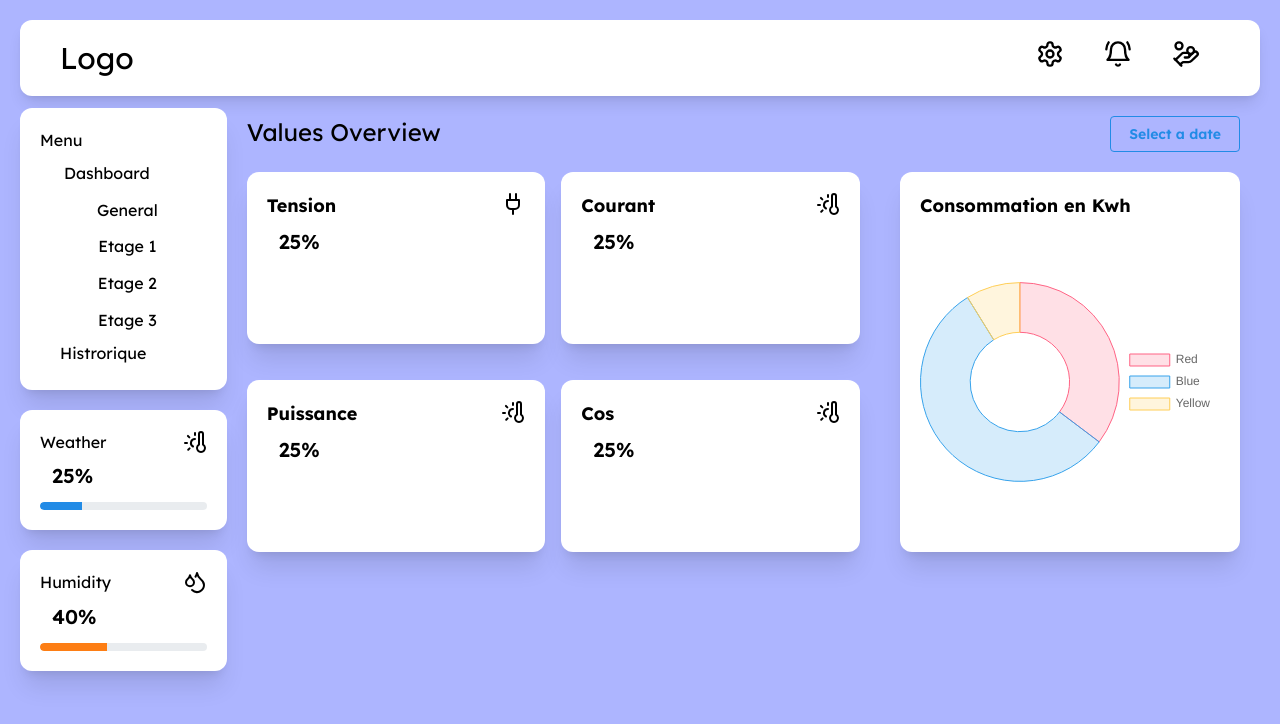
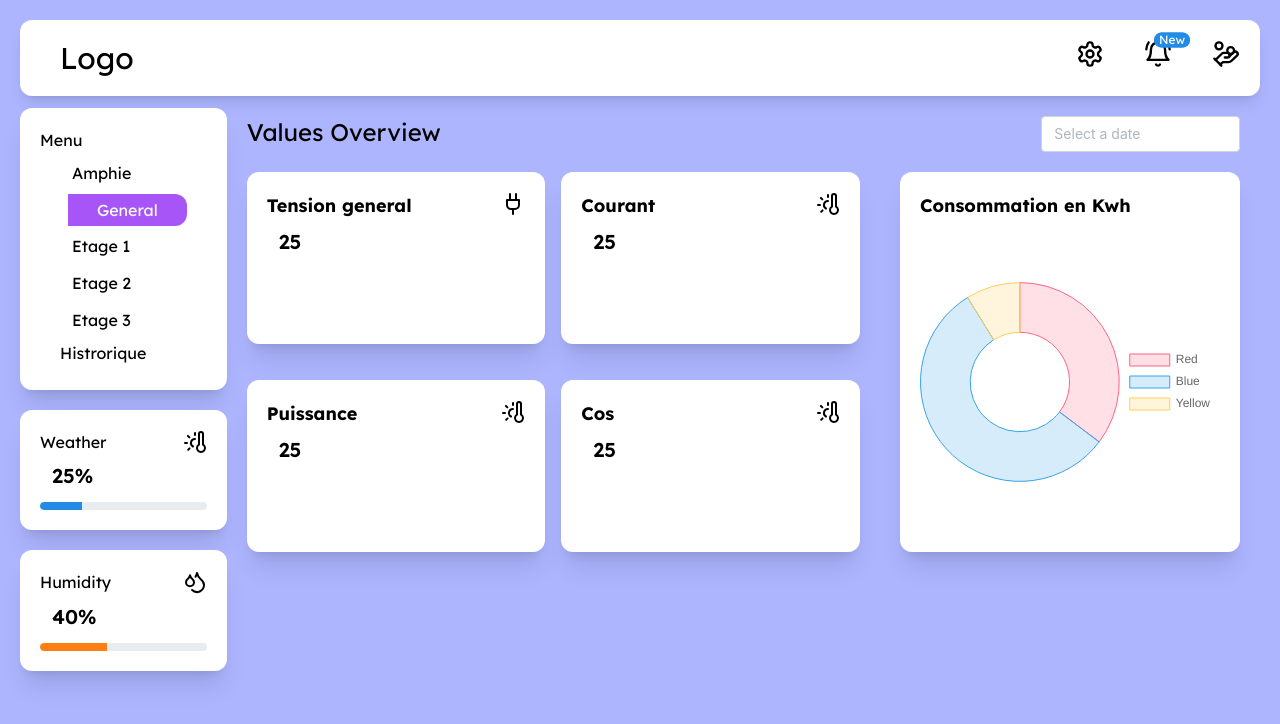
Before and after one commit to wissamboukhaimadev/client_pprim, a Next.js app: page / in a window 1280 px wide. Before the commit this address had no page. Shown: the top 724 px of the page. Built offline with nearby package versions, Linux system fonts and the light colour scheme.

Commit message:
more ui features

```diff
--- a/app/chart/page.tsx
+++ b/app/chart/page.tsx
@@ -1,42 +1,42 @@
 "use client"
 
 import { useRouter } from 'next/navigation'
-import React, { useEffect } from 'react'
+import React, { useEffect, useState } from 'react'
 import { motion } from "framer-motion"
 import BarChart from '@/components/charts/BarChart'
 import Header from '@/components/Header'
 import SideNav from '@/components/SideNav'
+import { navigation_labels } from '@/utils/navigation'
 
 
 export default function Chart() {
 
+    const [currentLabel, setCurrentLabel] = useState<navigation_labels>("General")
+
     const router = useRouter()
 
-    useEffect(() => {
-        const interval = setInterval(() => {
-            router.push('/');
-        }, 5000); // Trigger navigation every 10 seconds
+    // useEffect(() => {
+    //     const interval = setInterval(() => {
+    //         router.push('/');
+    //     }, 5000); // Trigger navigation every 10 seconds
 
-        return () => clearInterval(interval);
-    }, [router])
+    //     return () => clearInterval(interval);
+    // }, [router])
 
     return (
-        <motion.div
+        <div
             className="bg-pprimbg pt-5 px-5 h-screen"
-            initial={{ y: 100, opacity: 0 }}
-            animate={{ y: 0, opacity: 1 }}
-            transition={{ ease: "easeIn", duration: 0.5 }}
         >
             <Header />
             <div className="flex">
 
-                <SideNav />
+                <SideNav currentLabel={currentLabel} setCurrentLabel={setCurrentLabel} />
 
 
                 <div className='flex-grow mx-10 p-5 bg-white mt-10'>
                     <BarChart />
                 </div>
             </div>
-        </motion.div>
+        </div>
     )
 }
--- a/app/page.tsx
+++ b/app/page.tsx
@@ -2,93 +2,74 @@
 
 import Header from "@/components/Header";
 import SideNav from "@/components/SideNav";
+import CardsAmphie from "@/components/cards/CardsAmphie";
+import CardsEtage1 from "@/components/cards/CardsEtage1";
+import CardsEtage2 from "@/components/cards/CardsEtage2";
+import CardsEtage3 from "@/components/cards/CardsEtage3";
+import CardsGeneral from "@/components/cards/CardsGeneral";
 import DognutChart from "@/components/charts/DognutChart";
-import { ICard } from "@/utils/cards";
-import { Button } from "@mantine/core";
-import { Plug, ThermometerSun } from "lucide-react";
+import { navigation_labels } from "@/utils/navigation";
+import { DatePickerInput } from "@mantine/dates";
 import { useRouter } from "next/navigation";
-import { useEffect } from "react";
+import { useEffect, useState } from "react";
+
+import { motion } from "framer-motion"
+import '@mantine/dates/styles.css';
 
 
-
-const cards_items: ICard[] = [
-  {
-    title: "Tension",
-    value: 25,
-    icon: <Plug />
-  },
-  {
-    title: "Courant",
-    value: 25,
-    icon: <ThermometerSun />
-  },
-  {
-    title: "Puissance",
-    value: 25,
-    icon: <ThermometerSun />
-  },
-  {
-    title: "Cos",
-    value: 25,
-    icon: <ThermometerSun />
-  },
-]
 
 export default function Home() {
 
   const router = useRouter()
 
-  useEffect(() => {
-    const interval = setInterval(() => {
-      router.push('/chart');
-    }, 5000);
+  const [currentLabel, setCurrentLabel] = useState<navigation_labels>("General")
+  const [dateValue, setDateValue] = useState<Date | null>(null)
 
-    return () => clearInterval(interval);
-  }, [router])
+  // useEffect(() => {
+  //   const interval = setInterval(() => {
+  //     router.push('/chart');
+  //   }, 5000);
+
+  //   return () => clearInterval(interval);
+  // }, [router])
 
   return (
     <div className="bg-pprimbg pt-5 px-5 h-screen">
       <Header />
       <div className="flex">
-        <SideNav />
+        <SideNav
+          currentLabel={currentLabel}
+          setCurrentLabel={setCurrentLabel}
+        />
         <div className="main p-5 flex-grow">
           <div className="flex justify-between  ">
             <div>
               <p className="text-2xl">Values Overview</p>
             </div>
-            <div>
-              <div>
-                <Button variant="outline">Select a date</Button>
-
-              </div>
+            <div className="w-1/5">
+              <DatePickerInput
+                placeholder="Select a date"
+                value={dateValue}
+                onChange={setDateValue}
+              />
             </div>
           </div>
 
-
           <div className="flex justify-between ">
             <div className="w-2/3 grid grid-cols-2 gap-4 mr-10">
-
-              {cards_items.map((item, index) => (
-                <div key={index} className="mt-5 p-5 bg-white rounded-xl shadow-xl">
-                  <div className="flex justify-between">
-                    <div>
-                      <p className="font-bold text-lg" >{item.title}</p>
-                      <p className="text-xl font-semibold pl-3 mt-2">{item.value}%</p>
-                    </div>
-                    <div>
-                      {item.icon}
-                    </div>
-                  </div>
-                </div>
-              ))}
-
+              <SwitchCardsByLabel label={currentLabel} />
             </div>
 
-            <div className="flex-grow ">
-              <div className="mt-5 p-5 bg-white rounded-xl shadow-xl">
+            <div
+              className="flex-grow"
+
+            >
+              <div
+                className="mt-5 p-5 bg-white rounded-xl shadow-xl"
+              >
                 <div className="flex justify-between">
                   <div>
-                    <p className="font-bold text-lg" >Consommation en Kwh</p>
+                    <p className="font-bold text-lg">Consommation en Kwh</p>
                     <div className="mt-3">
                       <DognutChart />
                     </div>
@@ -97,14 +78,30 @@ export default function Home() {
               </div>
             </div>
 
+
           </div>
-
-
-
-
-
         </div>
       </div>
     </div>
   );
 }
+
+type TSwitchCardsByLabel = {
+  label: navigation_labels
+}
+
+function SwitchCardsByLabel({ label }: TSwitchCardsByLabel) {
+  if (label === "General") {
+    return <CardsGeneral />
+  } else if (label === "Etage 1") {
+    return <CardsEtage1 />
+  } else if (label === "Etage 2") {
+    return <CardsEtage2 />
+  } else if (label === "Etage 3") {
+    return <CardsEtage3 />
+  } else if (label === "Amphie") {
+    return <CardsAmphie />
+  } else {
+    return null
+  }
+}
--- a/components/Header.tsx
+++ b/components/Header.tsx
@@ -1,14 +1,26 @@
+import { Indicator } from '@mantine/core'
 import { BellRing, HandCoins, Settings } from 'lucide-react'
+import { useRouter } from 'next/navigation'
 import React from 'react'
 
 export default function Header() {
+
+    const router = useRouter()
     return (
         <div className='flex justify-between pl-10 pr-5 bg-white p-5 rounded-xl shadow-lg '>
-            <p className='text-3xl'>Logo</p>
+            <p className='text-3xl cursor-pointer' onClick={() => {
+                router.push("/")
+            }}>Logo</p>
             <div className='flex'>
-                <Settings className='mr-10 cursor-pointer' size={28} />
-                <BellRing className='mr-10 cursor-pointer' size={28} />
-                <HandCoins className='mr-10 cursor-pointer' size={28} />
+                <Settings className=' cursor-pointer' size={28} />
+                <Indicator
+                    disabled={false}
+                    size={15}
+                    label="New"
+                >
+                    <BellRing className='ml-10 cursor-pointer' size={28} />
+                </Indicator>
+                <HandCoins className='ml-10 cursor-pointer' size={28} />
             </div>
         </div>
     )
--- a/components/SideNav.tsx
+++ b/components/SideNav.tsx
@@ -1,9 +1,20 @@
-import { navigation_items } from '@/utils/navigation'
+import { navigation_items, navigation_labels } from '@/utils/navigation'
 import { Progress } from '@mantine/core'
 import { Droplets, ThermometerSun } from 'lucide-react'
 import { motion } from "framer-motion"
+import { Dispatch, SetStateAction, useState } from 'react'
+import { useRouter } from 'next/navigation'
 
-function SideNav() {
+
+type TSideNav = {
+    currentLabel: navigation_labels,
+    setCurrentLabel: Dispatch<SetStateAction<navigation_labels>>
+}
+
+function SideNav({ currentLabel, setCurrentLabel }: TSideNav) {
+
+    const router = useRouter()
+
     return (
         <motion.div
             className="side nav flex flex-col mt-3 w-1/6"
@@ -14,16 +25,16 @@ function SideNav() {
             <div className="p-5 bg-white rounded-xl  shadow-xl">
                 <p className="mb-1 text-">Menu</p>
                 <div>
-                    <div className="pl-5 mr-5 cursor-pointer">
-                        <p className="mb-1 p-1 ">Dashboard</p>
-                    </div>
                     {navigation_items.map((item, index) => (
-                        <div key={index} className="pl-5 mr-5 ml-2 cursor-pointer">
-                            <p className="mb-1 p-1 text-center">{item.label}</p>
+                        <div key={index} className="pl-5 mr-5 ml-2 cursor-pointer"
+                            onClick={() => {
+                                setCurrentLabel(item.label)
+                            }}>
+                            <p className={`mb-1 p-1  ${currentLabel === item.label && "bg-purple-500 rounded-r-xl text-white text-center"}`}>{item.label}</p>
                         </div>
                     ))}
-                    <div className="pl-5 mr-5 cursor-pointer">
-                        <p className="mb-1 ">Histrorique</p>
+                    <div className="pl-5 mr-5 cursor-pointer" onClick={() => router.push("/chart")}>
+                        <p className="mb-1 " >Histrorique</p>
                     </div>
                 </div>
             </div>
@@ -54,7 +65,7 @@ function SideNav() {
                 <Progress className="mt-3 " value={40} color="orange" />
             </div>
 
-        </motion.div>
+        </motion.div >
     )
 }
 
--- /dev/null
+++ b/components/cards/CardsAmphie.tsx
@@ -0,0 +1,50 @@
+import { ICard } from '@/utils/cards'
+import { Plug, ThermometerSun } from 'lucide-react'
+
+import { motion } from "framer-motion"
+
+
+const cards_items: ICard[] = [
+    {
+        title: "Temperature",
+        value: 25,
+        icon: <Plug />
+    },
+    {
+        title: "Humidite",
+        value: 25,
+        icon: <ThermometerSun />
+    },
+    {
+        title: "C02",
+        value: 25,
+        icon: <ThermometerSun />
+    },
+
+]
+
+export default function CardsAmphie() {
+    return (
+        <>
+            {cards_items.map((item, index) => (
+                <motion.div
+                    key={index}
+                    className="mt-5 p-5 bg-white rounded-xl shadow-xl"
+                    initial={{ y: 80, opacity: 0 }}
+                    animate={{ y: 0, opacity: 1 }}
+                    transition={{ ease: "easeInOut", duration: 0.5 * index / 2 }}
+                >
+                    <div className="flex justify-between">
+                        <div>
+                            <p className="font-bold text-lg" >{item.title}</p>
+                            <p className="text-xl font-semibold pl-3 mt-2">{item.value}</p>
+                        </div>
+                        <div>
+                            {item.icon}
+                        </div>
+                    </div>
+                </motion.div>
+            ))}
+        </>
+    )
+}
--- /dev/null
+++ b/components/cards/CardsEtage1.tsx
@@ -0,0 +1,53 @@
+import { ICard } from '@/utils/cards'
+import { Plug, ThermometerSun } from 'lucide-react'
+
+import { motion } from "framer-motion"
+
+const cards_items: ICard[] = [
+    {
+        title: "Tension Etage 1",
+        value: 25,
+        icon: <Plug />
+    },
+    {
+        title: "Courant",
+        value: 25,
+        icon: <ThermometerSun />
+    },
+    {
+        title: "Puissance",
+        value: 25,
+        icon: <ThermometerSun />
+    },
+    {
+        title: "Cos",
+        value: 25,
+        icon: <ThermometerSun />
+    },
+]
+
+export default function CardsEtage1() {
+    return (
+        <>
+            {cards_items.map((item, index) => (
+                <motion.div
+                    key={index}
+                    className="mt-5 p-5 bg-white rounded-xl shadow-xl"
+                    initial={{ y: -80, opacity: 0 }}
+                    animate={{ y: 0, opacity: 1 }}
+                    transition={{ ease: "easeInOut", duration: 0.5 * index / 2 }}
+                >
+                    <div className="flex justify-between">
+                        <div>
+                            <p className="font-bold text-lg" >{item.title}</p>
+                            <p className="text-xl font-semibold pl-3 mt-2">{item.value}</p>
+                        </div>
+                        <div>
+                            {item.icon}
+                        </div>
+                    </div>
+                </motion.div>
+            ))}
+        </>
+    )
+}
--- /dev/null
+++ b/components/cards/CardsEtage2.tsx
@@ -0,0 +1,54 @@
+import { ICard } from '@/utils/cards'
+import { Plug, ThermometerSun } from 'lucide-react'
+
+import { motion } from "framer-motion"
+
+
+const cards_items: ICard[] = [
+    {
+        title: "Tension Etage2",
+        value: 25,
+        icon: <Plug />
+    },
+    {
+        title: "Courant",
+        value: 25,
+        icon: <ThermometerSun />
+    },
+    {
+        title: "Puissance",
+        value: 25,
+        icon: <ThermometerSun />
+    },
+    {
+        title: "Cos",
+        value: 25,
+        icon: <ThermometerSun />
+    },
+]
+
+export default function CardsEtage2() {
+    return (
+        <>
+            {cards_items.map((item, index) => (
+                <motion.div
+                    key={index}
+                    className="mt-5 p-5 bg-white rounded-xl shadow-xl"
+                    initial={{ x: -80, opacity: 0 }}
+                    animate={{ x: 0, opacity: 1 }}
+                    transition={{ ease: "easeInOut", duration: 0.5 * index / 2 }}
+                >
+                    <div className="flex justify-between">
+                        <div>
+                            <p className="font-bold text-lg" >{item.title}</p>
+                            <p className="text-xl font-semibold pl-3 mt-2">{item.value}</p>
+                        </div>
+                        <div>
+                            {item.icon}
+                        </div>
+                    </div>
+                </motion.div>
+            ))}
+        </>
+    )
+}
--- /dev/null
+++ b/components/cards/CardsEtage3.tsx
@@ -0,0 +1,54 @@
+import { ICard } from '@/utils/cards'
+import { Plug, ThermometerSun } from 'lucide-react'
+
+import { motion } from "framer-motion"
+
+
+const cards_items: ICard[] = [
+    {
+        title: "Tension Etage3",
+        value: 25,
+        icon: <Plug />
+    },
+    {
+        title: "Courant",
+        value: 25,
+        icon: <ThermometerSun />
+    },
+    {
+        title: "Puissance",
+        value: 25,
+        icon: <ThermometerSun />
+    },
+    {
+        title: "Cos",
+        value: 25,
+        icon: <ThermometerSun />
+    },
+]
+
+export default function CardsEtage3() {
+    return (
+        <>
+            {cards_items.map((item, index) => (
+                <motion.div
+                    key={index}
+                    className="mt-5 p-5 bg-white rounded-xl shadow-xl"
+                    initial={{ x: 80, opacity: 0 }}
+                    animate={{ x: 0, opacity: 1 }}
+                    transition={{ ease: "easeInOut", duration: 0.5 * index / 2 }}
+                >
+                    <div className="flex justify-between">
+                        <div>
+                            <p className="font-bold text-lg" >{item.title}</p>
+                            <p className="text-xl font-semibold pl-3 mt-2">{item.value}</p>
+                        </div>
+                        <div>
+                            {item.icon}
+                        </div>
+                    </div>
+                </motion.div>
+            ))}
+        </>
+    )
+}
--- /dev/null
+++ b/components/cards/CardsGeneral.tsx
@@ -0,0 +1,54 @@
+import { ICard } from '@/utils/cards'
+import { Plug, ThermometerSun } from 'lucide-react'
+
+import { motion } from "framer-motion"
+
+
+const cards_items: ICard[] = [
+    {
+        title: "Tension general",
+        value: 25,
+        icon: <Plug />
+    },
+    {
+        title: "Courant",
+        value: 25,
+        icon: <ThermometerSun />
+    },
+    {
+        title: "Puissance",
+        value: 25,
+        icon: <ThermometerSun />
+    },
+    {
+        title: "Cos",
+        value: 25,
+        icon: <ThermometerSun />
+    },
+]
+
+export default function CardsGeneral() {
+    return (
+        <>
+            {cards_items.map((item, index) => (
+                <motion.div
+                    key={index}
+                    className="mt-5 p-5 bg-white rounded-xl shadow-xl"
+                    initial={{ y: 80, opacity: 0 }}
+                    animate={{ y: 0, opacity: 1 }}
+                    transition={{ ease: "easeInOut", duration: 0.5 * index / 2 }}
+                >
+                    <div className="flex justify-between">
+                        <div>
+                            <p className="font-bold text-lg" >{item.title}</p>
+                            <p className="text-xl font-semibold pl-3 mt-2">{item.value}</p>
+                        </div>
+                        <div>
+                            {item.icon}
+                        </div>
+                    </div>
+                </motion.div>
+            ))}
+        </>
+    )
+}
--- a/package.json
+++ b/package.json
@@ -10,8 +10,10 @@
   },
   "dependencies": {
     "@mantine/core": "^7.8.1",
+    "@mantine/dates": "^7.9.1",
     "@mantine/hooks": "^7.8.1",
     "chart.js": "^4.4.2",
+    "dayjs": "^1.11.11",
     "framer-motion": "^11.1.9",
     "lucide-react": "^0.378.0",
     "next": "14.2.2",
--- a/utils/navigation.ts
+++ b/utils/navigation.ts
@@ -1,9 +1,15 @@
+export type navigation_labels = "General" | "Etage 1" | "Etage 2" | "Etage 3" | "Amphie"
+
 interface INavigationItems {
-    label: string
+    label: navigation_labels
 }
 
 
+
 export const navigation_items: INavigationItems[] = [
+    {
+        label: "Amphie"
+    },
     {
         label: "General"
     },
```
Also changed, not shown: 1 other file (tests, documents, lock files or other folders).
